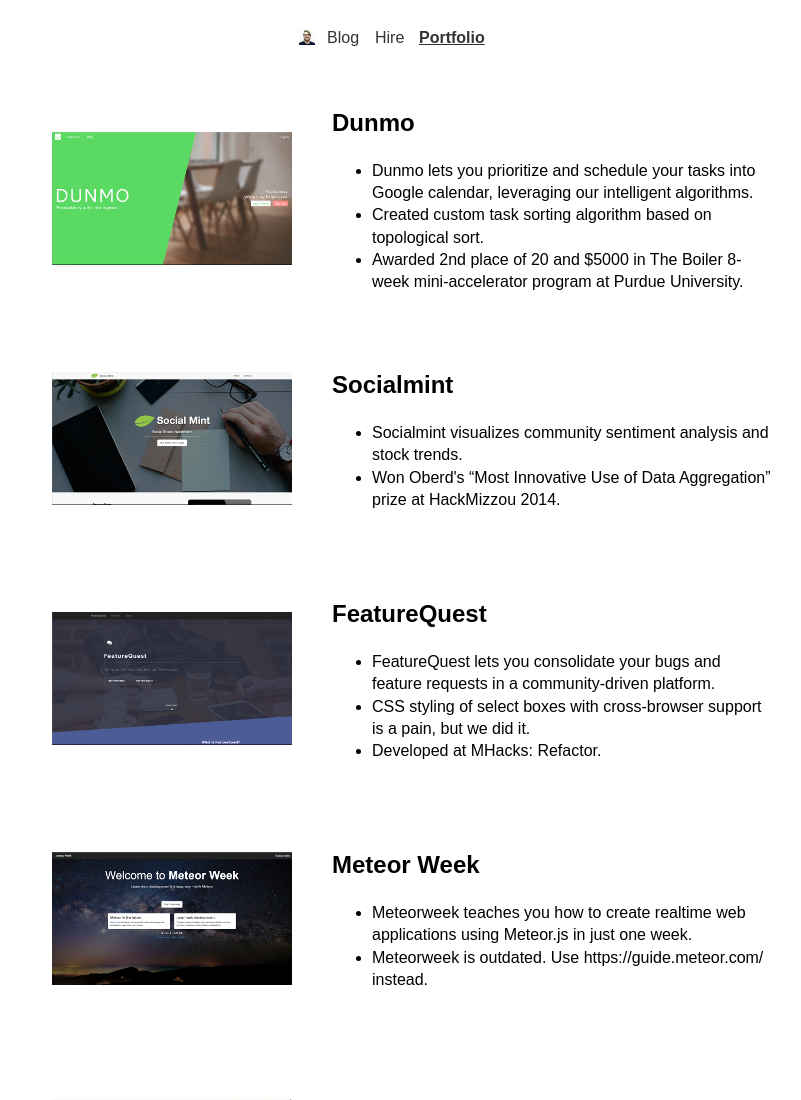
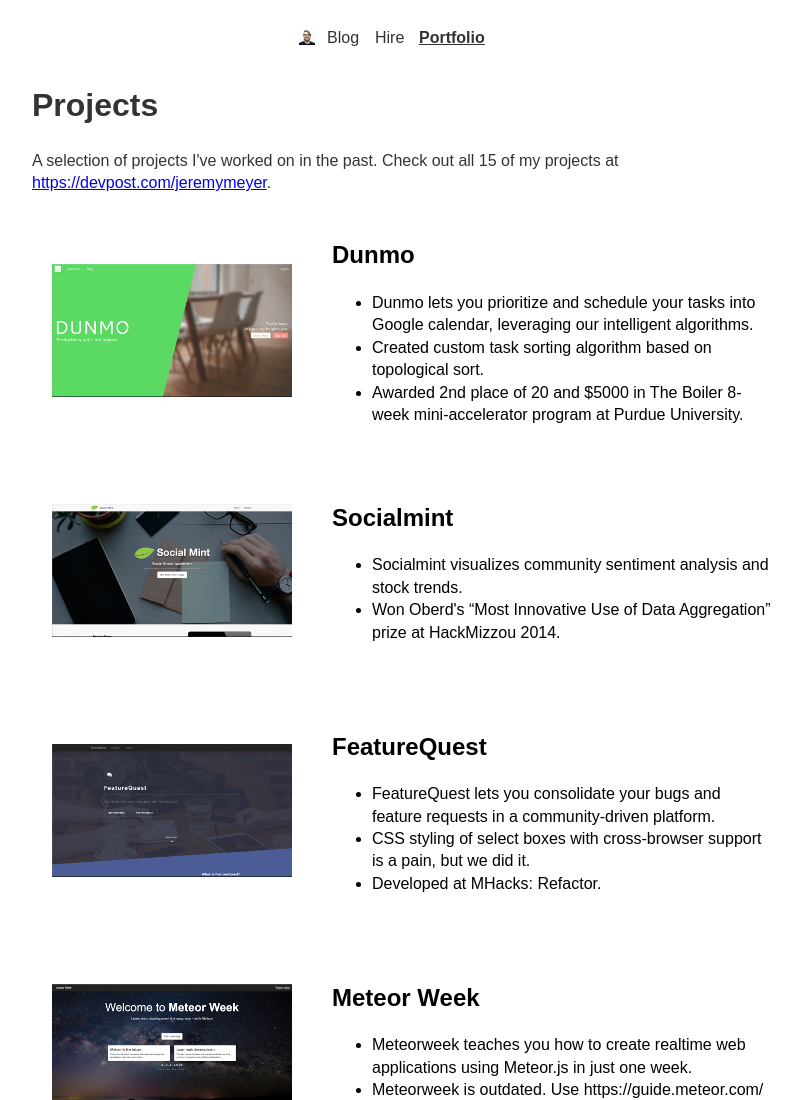
Before and after one commit to jeremyjs/jeremymeyer.io, a website: page public/portfolio.html in a window 1280 px wide. Shown: the top 1100 px of the page, without its empty margins (248-1049 px from the left). Drawn offline with Linux system fonts and the light colour scheme.

Commit message:
fixup! feat: add project portfolio

```diff
--- a/public/portfolio.html
+++ b/public/portfolio.html
@@ -37,6 +37,8 @@
   </header> -->
 
   <section class="projects">
+    <h1>Projects</h1>
+    <p>A selection of projects I've worked on in the past. Check out all 15 of my projects at <a href="https://devpost.com/jeremymeyer">https://devpost.com/jeremymeyer</a>.</p>
     <a class="project" href="http://dunmoapp.com">
       <div class="img-container">
         <img src="/img/projects/dunmo.jpg" alt="Dunmo">
```
